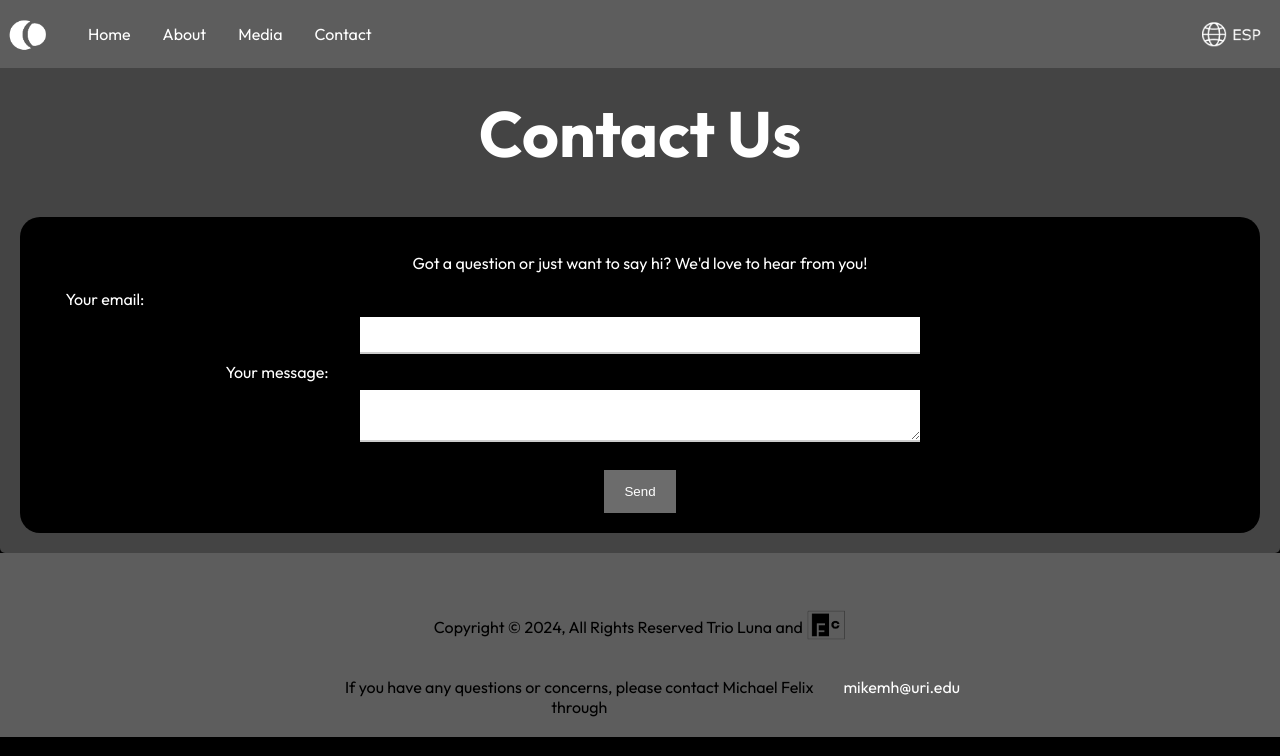
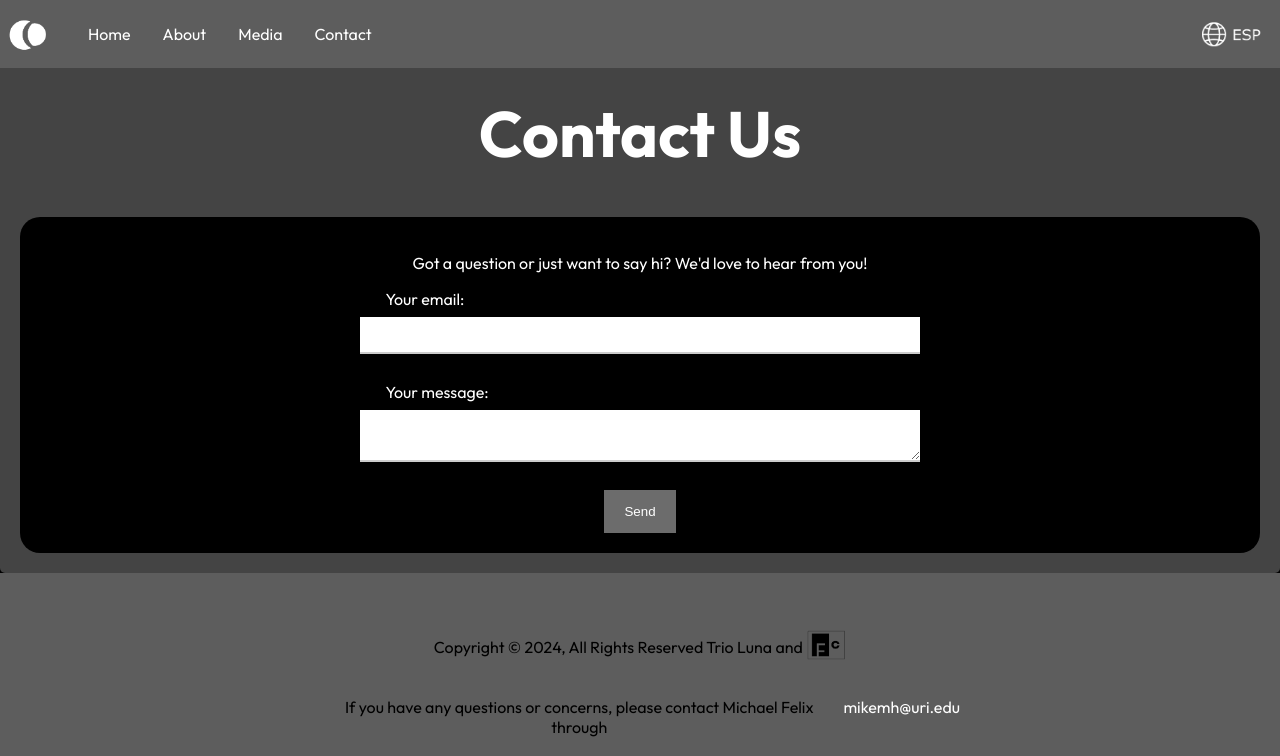
Before and after one commit to feelixs/lunaband-django, a Django app: page /contact/ in a window 1280 px wide. Shown: the top 756 px of the page. Run offline with Django 4.2, Linux system fonts and the light colour scheme.

Commit message:
Update flex-boxes.css

```diff
--- a/luna/static/css/flex-boxes.css
+++ b/luna/static/css/flex-boxes.css
@@ -3,6 +3,15 @@
     padding-left: 25vw;
     padding-right: 25vw;
     justify-content: center;
+}
+
+.flex-container-start {
+    display: flex;
+    flex-direction: column;
+    padding-left: 25vw;
+    padding-right: 25vw;
+    justify-content: center;
+    align-items: start;
 }
 
 .flex-container-fill {
```
